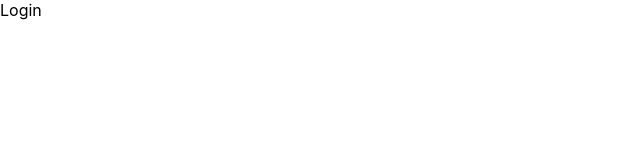
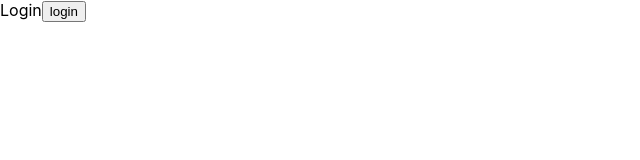
Before and after one commit to sz-sebestyen/mask-stock-billingo, a React (Create React App) app in the folder Frontend/: page /login in a window 1280 px wide. Shown: the top 160 px of the page, without its empty margins (0-640 px from the left). Built offline with nearby package versions, Linux system fonts and the light colour scheme.

Commit message:
Redirect from login when logged in

```diff
--- a/Frontend/src/components/UserStateProtection/index.jsx
+++ b/Frontend/src/components/UserStateProtection/index.jsx
@@ -2,10 +2,12 @@ import { useContext } from "react";
 import { Redirect } from "react-router-dom";
 import { UserContext } from "../../context";
 
-function UserStateProtection({ children }) {
+function UserStateProtection({ children, reversed }) {
   const [user] = useContext(UserContext);
 
-  if (!user) {
+  const shouldRedirect = reversed ? user : !user;
+
+  if (shouldRedirect) {
     return <Redirect to="/" />;
   }
 
--- a/Frontend/src/pages/Login.jsx
+++ b/Frontend/src/pages/Login.jsx
@@ -1,7 +1,15 @@
-import React from "react";
+import React, { useContext } from "react";
+import { UserContext } from "../context";
 
 function Login() {
-  return <div>Login</div>;
+  const [, login] = useContext(UserContext);
+
+  return (
+    <div>
+      Login
+      <button onClick={() => login()}>login</button>
+    </div>
+  );
 }
 
 export default Login;
--- a/Frontend/src/pages/Router.jsx
+++ b/Frontend/src/pages/Router.jsx
@@ -14,11 +14,15 @@ const Router = () => (
   <BrowserRouter>
     <Switch>
       <Route exact path="/login">
-        <Login />
+        <UserStateProtection reversed>
+          <Login />
+        </UserStateProtection>
       </Route>
 
       <Route exact path="/registration">
-        <Registration />
+        <UserStateProtection reversed>
+          <Registration />
+        </UserStateProtection>
       </Route>
 
       <Route exact path="/dashboard">
```
